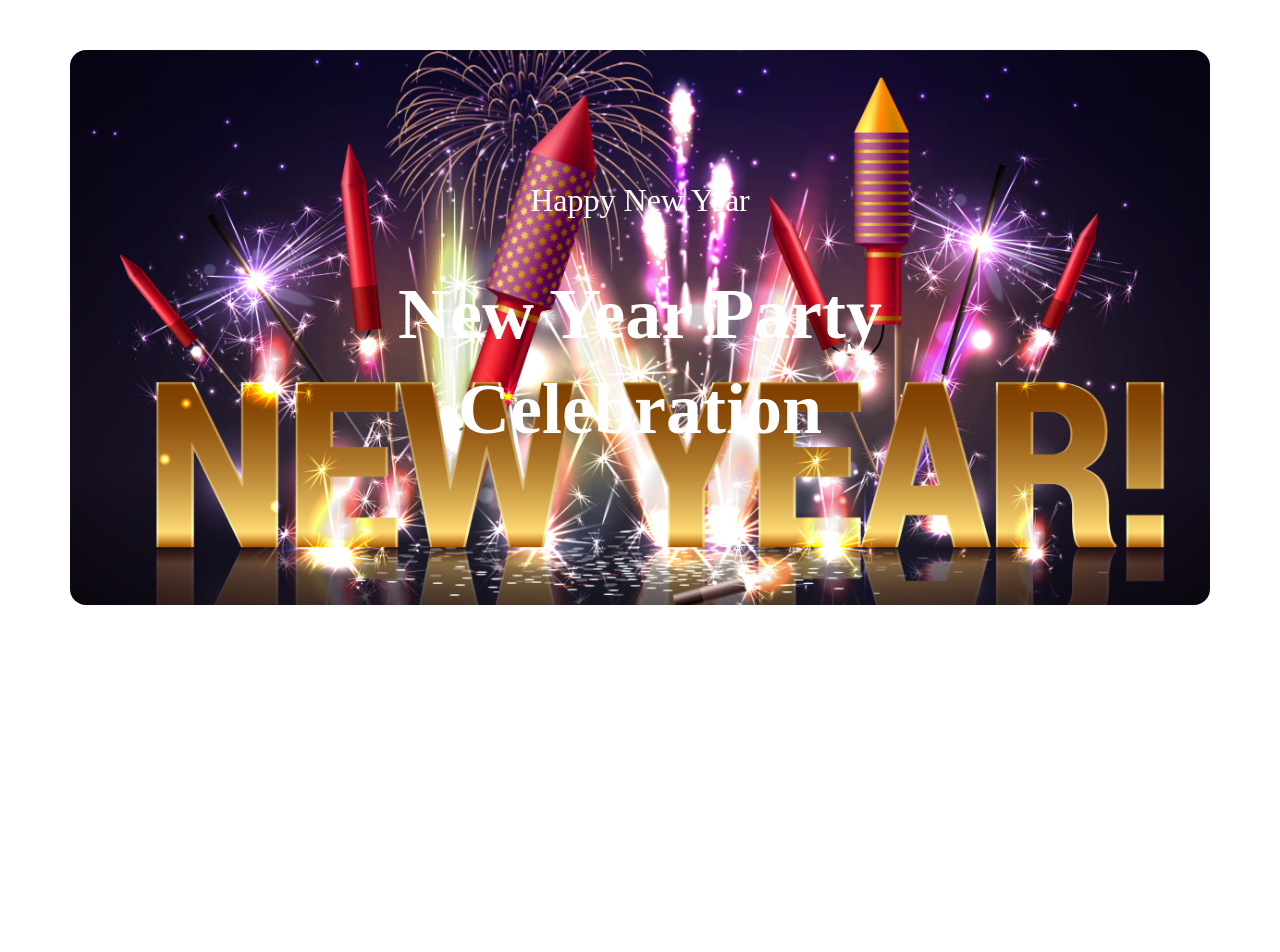
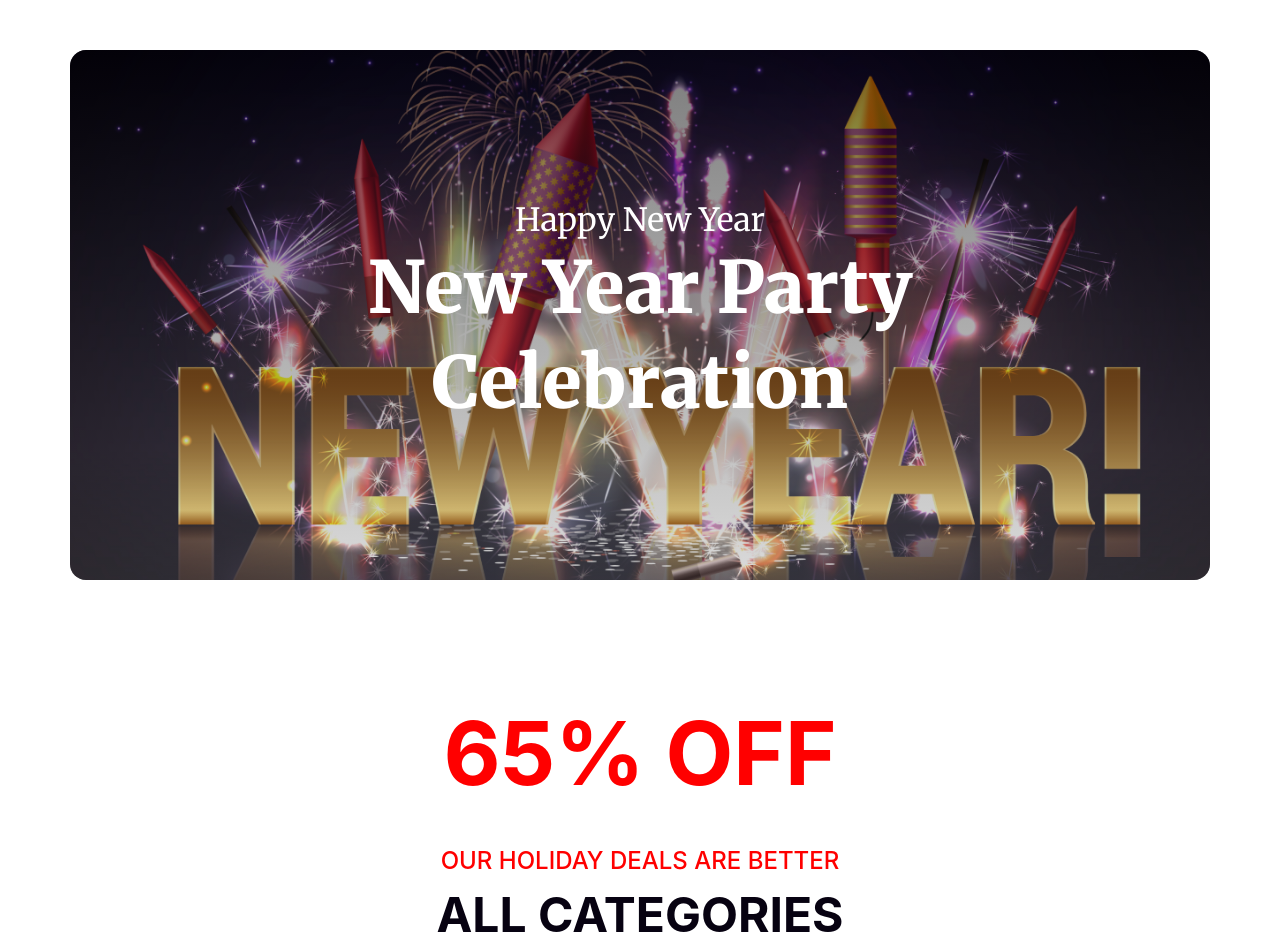
Before and after one commit to avijit6969/new-year, a plain HTML site: page index.html in a window 1280 px wide. Shown: the top 952 px of the page. Before the commit the page ends 800 px from the top, so only its background shows below. Drawn offline with Linux system fonts and the light colour scheme.

Commit message:
added category section

```diff
--- a/index.html
+++ b/index.html
@@ -1,22 +1,45 @@
 <!DOCTYPE html>
 <html lang="en">
+
 <head>
     <meta charset="UTF-8">
     <meta name="viewport" content="width=device-width, initial-scale=1.0">
-    <title>New Year</title>
-    <link rel="stylesheet" href="styles/new-y.css">
+    <title>New Year 2024</title>
+    <link rel="stylesheet" href="styles/style.css">
+    <link rel="preconnect" href="https://fonts.googleapis.com">
+    <link rel="preconnect" href="https://fonts.gstatic.com" crossorigin>
+    <link href="https://fonts.googleapis.com/css2?family=Merriweather:wght@300;400;700;900&display=swap"
+        rel="stylesheet">
 </head>
+
 <body>
     <header class="banner-section">
         <div class="banner-content">
             <h3 class="banner-intro">Happy New Year</h3>
             <h1 class="banner-title">New Year Party Celebration</h1>
-
-
         </div>
-
     </header>
     <main>
+        <!-- start offer section -->
+        <section class="category-section">
+            <h1>65% OFF</h1>
+
+            <h3 class="category-deal">OUR HOLIDAY DEALS ARE BETTER</h3>
+            <h2 class="category-title">ALL CATEGORIES</h2>
+            <img src="images/New Year Photo.png" alt="2024">
+        </section>
+
+        <!-- end offer section -->
+
+        <header class="welcome-section">
+            <div class="welcome-content">
+                <h1 class="welcome-intro">Welcome to midnight party</h1>
+                <h6 class="welcome-title">Dolor sit amet consectetur. Consequat eget consectetur maecenas sed molestie
+                    malesuada. Ipsum sed sodales risus ut pellentesque vel euismod.
+
+                </h6>
+            </div>
+        </header>
 
     </main>
     <footer>
@@ -24,4 +47,5 @@
     </footer>
 
 </body>
+
 </html>
--- a/styles/new-y.css
+++ /dev/null
@@ -1,26 +0,0 @@
-.banner-section{
-    max-width: 1140px;
-    margin: 50px auto 20px;
-    background-image: url(../images/Banner\ Image.png);
-    background-position: center;
-    background-size: cover;
-    border-radius: 16px;
-}
-.banner-content{
-    text-align: center;
-    padding: 100px 150px;
-}
-.banner-intro{
-color: #FFF;
-font-family: Merriweather;
-font-size: 32px;
-font-weight: 400;
-}
-.banner-title{
-color: #FFF;
-font-family: Merriweather;
-font-size: 72px;
-font-style: normal;
-font-weight: 900;
-line-height: 95px;
-}
--- /dev/null
+++ b/styles/style.css
@@ -0,0 +1,77 @@
+* {
+    margin: 0;
+    padding: 0;
+}
+
+/* banner-style */
+.banner-section {
+    max-width: 1140px;
+    margin: 50px auto 20px;
+    background-image: url(../images/Banner\ Image.png);
+    background-position: center;
+    background-size: cover;
+    border-radius: 16px;
+}
+
+.banner-content {
+    text-align: center;
+    padding: 150px 250px;
+    background: linear-gradient(180deg, rgba(0, 0, 0, 0.516), rgba(128, 128, 128, 0.288));
+    border-radius: 16px;
+}
+
+.banner-intro {
+    color: #FFF;
+    font-family: Merriweather;
+    font-size: 32px;
+    font-weight: 400;
+}
+
+.banner-title {
+    color: #FFF;
+    font-family: Merriweather;
+    font-size: 72px;
+    font-style: normal;
+    font-weight: 900;
+    line-height: 95px;
+}
+
+/* banner-style */
+/* offer */
+.category-section {
+    margin: 120px 0;
+    text-align: center;
+}
+
+.category-section>h1 {
+    color: #F00;
+    font-family: Inter;
+    font-size: 88px;
+    font-weight: 700;
+    margin-bottom: 40px;
+}
+
+.category-deal {
+    color: #F00;
+    font-family: Inter;
+    font-size: 24px;
+    font-weight: 500;
+    margin-bottom: 10px;
+}
+
+.category-title {
+    color: #070211;
+    font-family: Inter;
+    font-size: 48px;
+    font-weight: 700;
+    margin-bottom: 30px;
+}
+
+.welcome-section {
+    max-width: 1340px;
+    margin: 250px auto 120px;
+    background-image: url(../images/Vectorrr.png);
+    background-position: center;
+    background-size: cover;
+    border-radius: 20px;
+}
```
